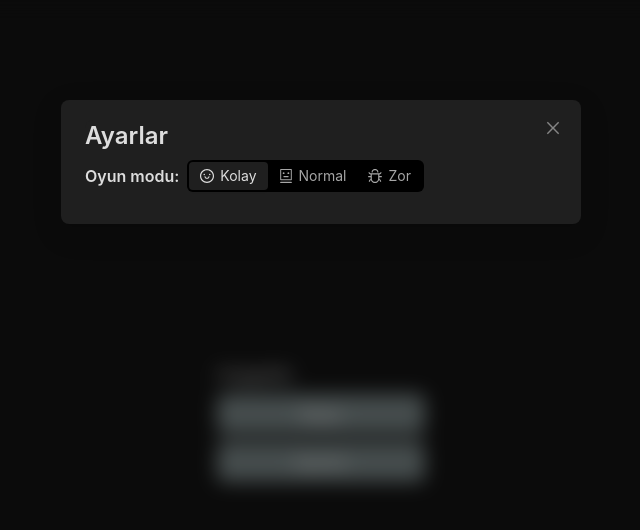
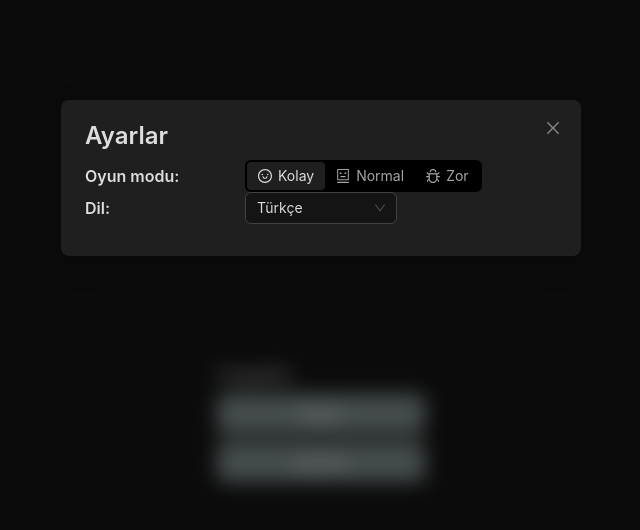
Before and after one commit to Berkcolakk/card-guess-game, a Next.js app: page / in a window 1280 px wide. Both pictures are taken after a click on the button "Ayarlar". Shown: the top 530 px of the page, without its empty margins (319-959 px from the left). Built offline with nearby package versions, Linux system fonts and the light colour scheme.

Commit message:
- language setting added

```diff
--- a/src/components/Settings/index.tsx
+++ b/src/components/Settings/index.tsx
@@ -1,6 +1,6 @@
 import { useState } from "react";
 import CustomModal from "../CustomModal"
-import { Segmented, Space } from "antd";
+import { Segmented, Select, Space, message } from "antd";
 import Title from "antd/es/typography/Title";
 import { BugOutlined, RobotOutlined, SmileOutlined } from "@ant-design/icons";
 import { SegmentedValue } from "antd/es/segmented";
@@ -12,14 +12,14 @@ interface IProps {
     setOpen: React.Dispatch<React.SetStateAction<boolean>>
 }
 const Settings: React.FC<IProps> = observer(({ open, setOpen }) => {
+    const successMsg = () => message.success("Ayarlarınız başarıyla güncellenmiştir.")
     return (
         <CustomModal
-            title={ <Title level={3} className="!mb-0">Ayarlar</Title>}
+            title={<Title level={3} className="!mb-0">Ayarlar</Title>}
             open={open}
             setOpen={setOpen}>
             <>
-                <div className="flex">
-                    <Space>
+                <Space className="grid grid-cols-3">
                     <Title level={5} className="!mb-0">Oyun modu: </Title>
                     <Segmented value={gameOptionModule.mode} options={[
                         { label: "Kolay", value: "easy", icon: <SmileOutlined /> },
@@ -29,9 +29,26 @@ const Settings: React.FC<IProps> = observer(({ open, setOpen }) => {
                         onChange={(value: SegmentedValue) => {
                             gameOptionModule.setMode(value as TModeTypes)
                             localStorage.setItem("mode", value as TModeTypes)
+                            successMsg();
                         }} />
                 </Space>
-                </div>
+                <Space className="grid grid-cols-3">
+                    <Title level={5} className="!mb-0">Dil: </Title>
+                    <Select
+                        defaultValue={gameOptionModule.language}
+                        onChange={(value: string) => {
+                            gameOptionModule.setLanguage(value)
+                            localStorage.setItem("language", value)
+                            successMsg();
+                        }}
+                        size="middle"
+                        style={{ width: '100%' }}
+                        options={[
+                            { value: 'tr', label: 'Türkçe' },
+                            { value: 'en', label: 'İngilizce' },
+                        ]}
+                    />
+                </Space>
             </>
         </CustomModal>
     )
--- a/src/store/GameOptionStore.ts
+++ b/src/store/GameOptionStore.ts
@@ -4,10 +4,13 @@ export type TModeTypes = "easy" | "normal" | "hard";
 
 const gameOptionModule = {
   mode: localStorage?.mode,
-
+  language: localStorage?.language ?? "tr",
   setMode(payload: TModeTypes) {
     this.mode = payload;
-  }
+  },
+  setLanguage(payload: string) {
+    this.language = payload;
+  },
 };
 
 makeAutoObservable(gameOptionModule);
```
Lines whose indentation alone changed are shown as unchanged.
